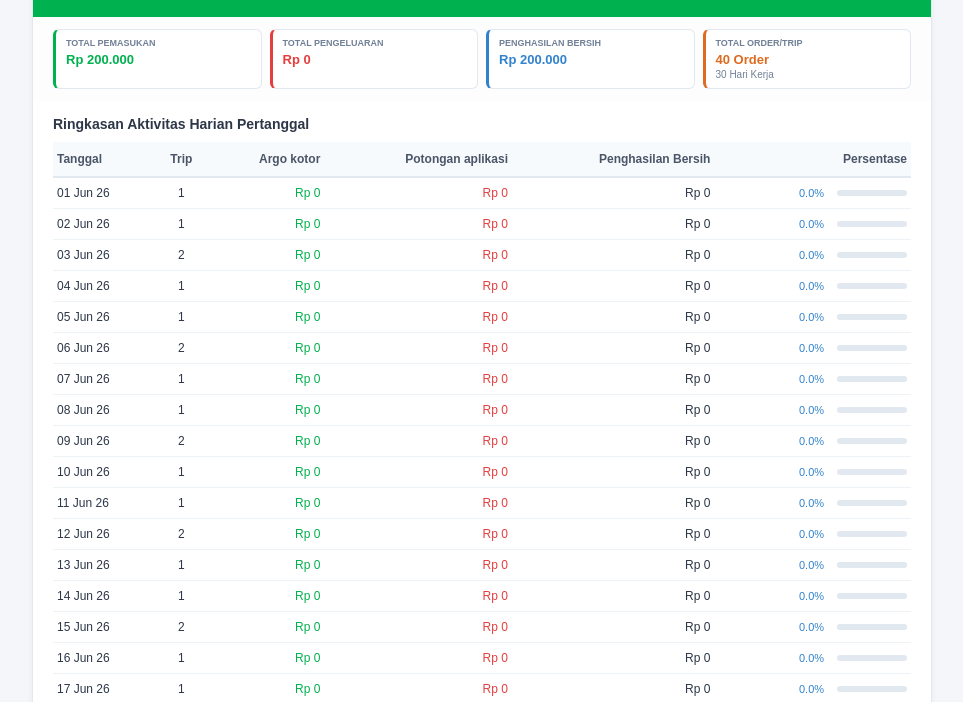
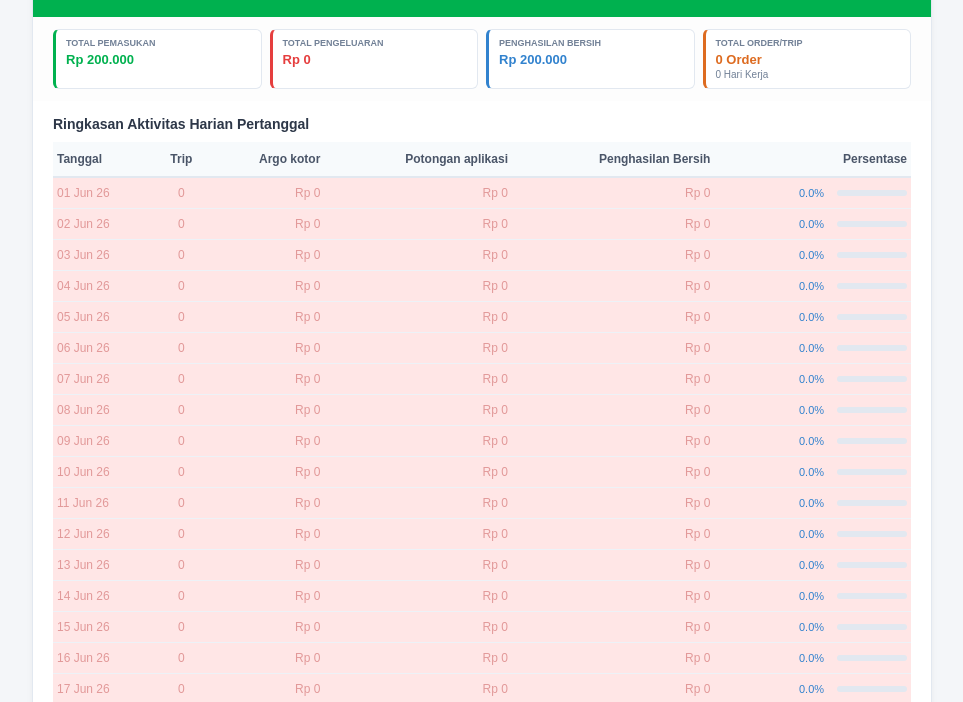
Before and after one commit to brandal227/Laporan-Lalamove, a plain HTML site: page index.html in a window 1280 px wide. Shown: the part 96-798 px from the top of the page, without its empty margins (158-1121 px from the left). Drawn offline with nearby package versions, Linux system fonts and the light colour scheme.

Commit message:
Add files via upload

```diff
--- a/index.html
+++ b/index.html
@@ -579,7 +579,8 @@
 
         for (let i = 1; i <= jumlahHari; i++) {
             const tglStr = (i < 10 ? '0' + i : i) + ' ' + namaBulan[monthIndex] + ' ' + formatTahun;
-            const data = existingData[i - 1] || { trip: (i % 3 === 0 ? 2 : 1), pemasukan: 0, pengeluaran: 0 };
+            // Nilai default trip diubah menjadi 0
+            const data = existingData[i - 1] || { trip: 0, pemasukan: 0, pengeluaran: 0 };
 
             const tr = document.createElement('tr');
             tr.innerHTML = `
@@ -854,7 +855,6 @@
 
     document.getElementById('monthPicker').addEventListener('change', handleMonthChange);
 
-    // Diperbarui: Mengarahkan html2canvas ke elemen pembungkus seluruh halaman
     document.getElementById('btnSavePng').addEventListener('click', function() {
         const captureElement = document.getElementById('full-capture-wrapper');
 
```
